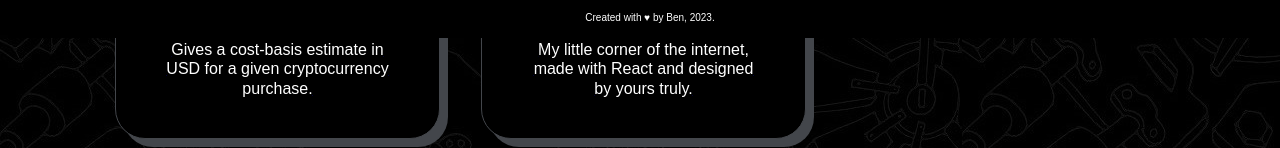
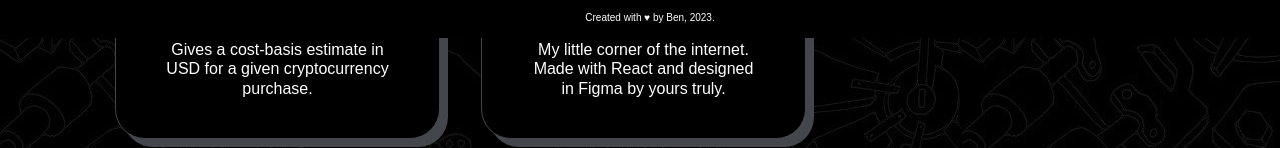
Before and after one commit to benhurley/website-upgrade, a React (Create React App) app: page /portfolio in a window 1280 px wide. Shown: the part 762-910 px from the top of the page. Built offline with nearby package versions, Linux system fonts and the light colour scheme; a web font is replaced by a local one.

Commit message:
update website project link to figma

```diff
--- a/src/pages/Portfolio/projectData.ts
+++ b/src/pages/Portfolio/projectData.ts
@@ -41,8 +41,8 @@ export const projectData = [
         imgUrl: JustBenFYI,
         imgAlt: "Ben's Portfolio",
         title: "Ben's Portfolio",
-        description: "My little corner of the internet, made with React and designed by yours truly.",
-        url: "https://github.com/benhurley/website-upgrade",
+        description: "My little corner of the internet. Made with React and designed in Figma by yours truly.",
+        url: "https://www.figma.com/file/nDKHo006pyCyPuOlweSIFZ/Design-System?node-id=0%3A1&t=n5H7ynu73OUXOcV6-1",
         badges: [{ name: "Creator", color: "#add8e6" }, { name: "Designer", color: "#ffdab9" },],
     },
 ]
```
